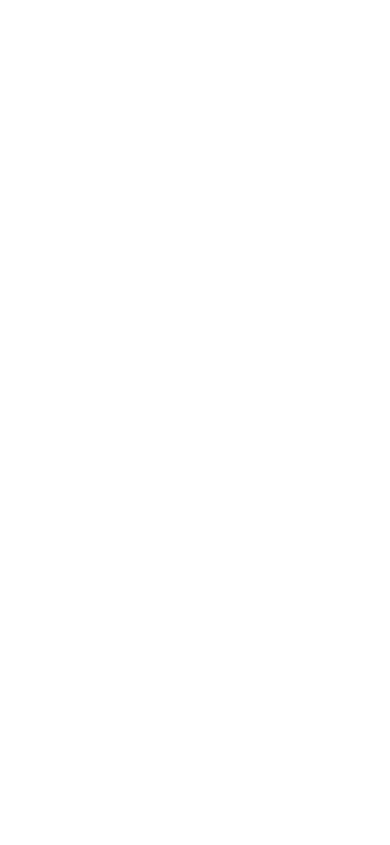
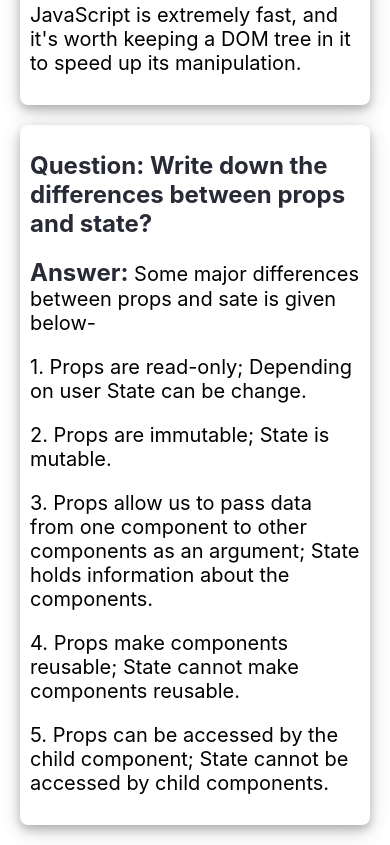
Before and after one commit to AbuKausar007/lucky-bike-choose-assignment-8, a React (Create React App) app: page / in a window 390 px wide. Shown: the part 4402-5247 px from the top of the page. Before the commit the page ends 3892 px from the top, so only its background shows below. Built offline with nearby package versions, Linux system fonts and the light colour scheme.

Commit message:
question's answer part done

```diff
--- a/src/App.js
+++ b/src/App.js
@@ -1,12 +1,14 @@
 import logo from './logo.svg';
 import './App.css';
 import Product from './Components/Product/Product';
+import Question from './Components/Question/Question';
 
 function App() {
 
   return (
     <div className="App">
       <Product></Product>
+      <Question></Question>
     </div>
   );
 }
--- /dev/null
+++ b/src/Components/Question/Question.css
@@ -0,0 +1,27 @@
+.question {
+    border-radius: 8px;
+    box-shadow: 0 4px 8px 0 rgba(0, 0, 0, 0.2),
+    0 6px 20px 0 rgba(0, 0, 0, 0.19);
+    text-align: left;
+    margin: 20px 100px;
+    padding: 10px 10px;
+
+}
+.question p{
+    font-size: 25px;
+}
+.ques{
+    color: #282a35;
+}
+@media only screen and (min-width: 1px) and (max-width: 576px) {
+    .question {
+        margin: 20px 20px;
+        padding: 10px 10px;
+    }
+    .question p {
+        font-size: 20px;
+    }
+    .ques {
+        font-size: 24px;
+    }
+}
--- /dev/null
+++ b/src/Components/Question/Question.js
@@ -0,0 +1,27 @@
+import React from 'react';
+import './Question.css';
+
+const Question = () => {
+    return (
+        <div >
+            <div className='question'>
+                <h1 className='ques'>Question: How React Works?</h1>
+                <p><b className='ques'>Answer:</b> React uses a concept called the virtual DOM. In JavaScript, a virtual DOM is essentially a DOM tree representation. As a result, it will use the virtual representation of the DOM when reading or writing to it. The virtual DOM will then attempt to update the browser's DOM in the most efficient manner possible. React elements, unlike browser DOM elements, are simple objects that are easy to generate. The DOM is updated to match the React elements by React DOM. This is because JavaScript is extremely fast, and it's worth keeping a DOM tree in it to speed up its manipulation.</p>
+            </div>
+            <div className='question'>
+                <h1 className='ques'>Question: Write down the differences between props and state?</h1>
+                <p><b className='ques'>Answer:</b> Some major differences between props and sate is given below-
+                <p>1. Props are read-only; Depending on user State can be change.</p>
+                <p>2. Props are immutable; State is mutable.</p>
+                <p>3. Props allow us to pass data from one component to other components as an argument; State holds information about the components.</p>
+                <p>4. Props make components reusable; State cannot make components reusable.</p>
+                <p>5. Props can be accessed by the child component; State cannot be accessed by child components.</p>
+
+                </p>
+            </div>
+        </div>
+
+    );
+};
+
+export default Question;
```
